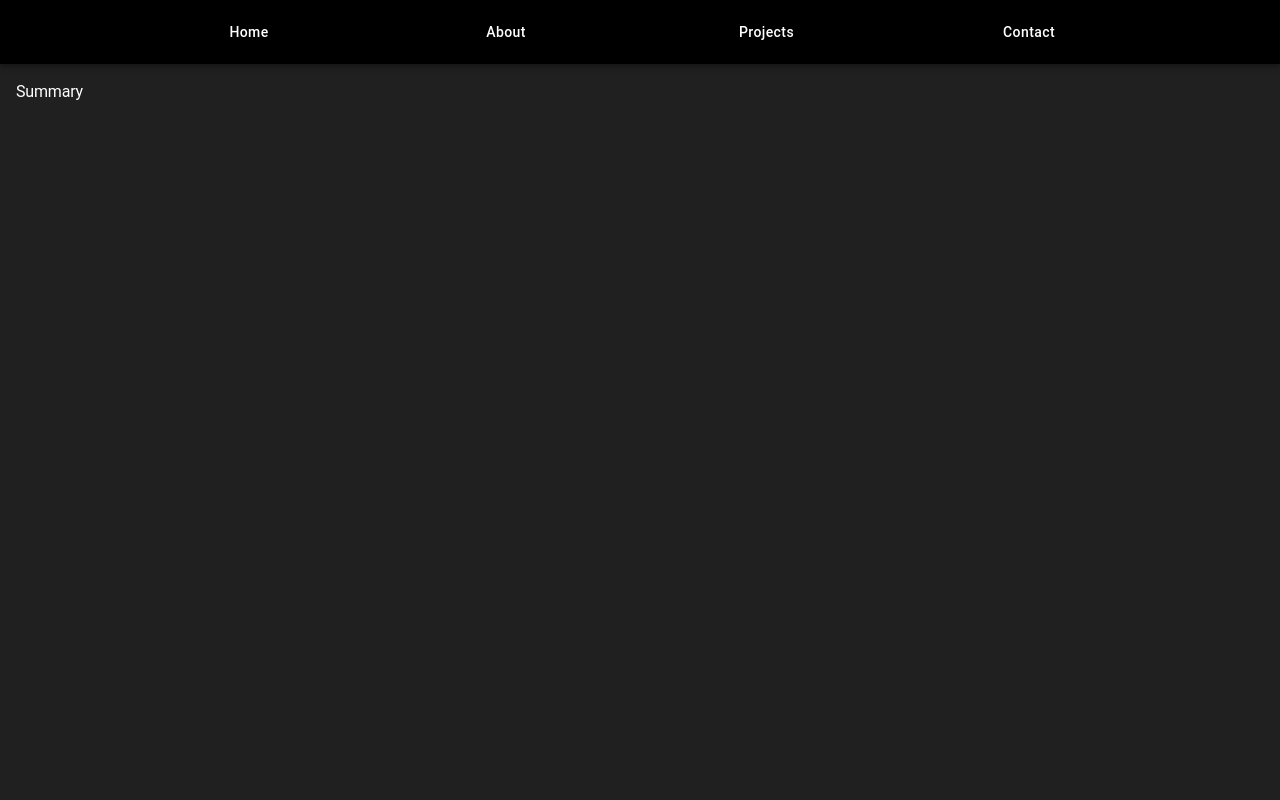
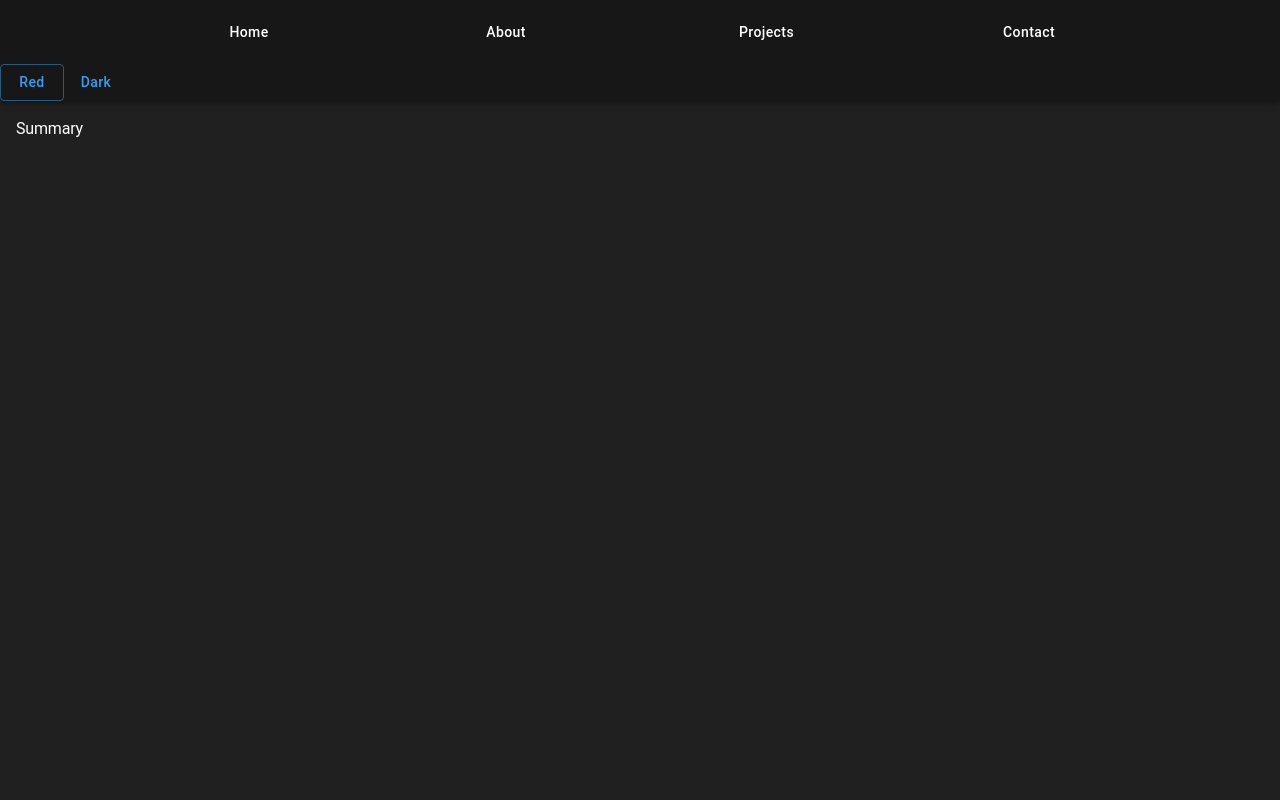
Before and after one commit to alcash55/Portfolio, a React (Vite) app: page / in a window 1280 px wide. Shown: the top 800 px of the page. Built offline with nearby package versions, Linux system fonts and the light colour scheme.

Commit message:
Add theme switching

```diff
--- a/src/components/AppShell/NavBar.tsx
+++ b/src/components/AppShell/NavBar.tsx
@@ -1,4 +1,5 @@
 import { Box, AppBar, Toolbar, Button } from "@mui/material";
+import { ThemeButton } from "./ThemeButton";
 
 export const NavBar = () => {
   return (
@@ -26,6 +27,7 @@ export const NavBar = () => {
             Contact
           </Button>
         </Toolbar>
+        <ThemeButton />
       </AppBar>
     </Box>
   );
--- a/src/components/AppShell/ThemeButton.tsx
+++ b/src/components/AppShell/ThemeButton.tsx
@@ -1,12 +1,15 @@
-import { Button } from "@mui/material";
-import { darkTheme } from "../../layout/Theme/darkTheme";
-import { redTheme } from "../../layout/Theme/redTheme";
+import { Button, Stack } from "@mui/material";
+import { useColorMode } from "../../layout/Theme/Context";
 
 export const ThemeButton = () => {
+  const { toggleColorMode } = useColorMode();
+
   return (
-    <>
-      <Button onClick={() => {}}>Red</Button>
-      <Button>Dark</Button>
-    </>
+    <Stack direction={"row"}>
+      <Button variant="outlined" onClick={() => toggleColorMode("red")}>
+        Red
+      </Button>
+      <Button onClick={() => toggleColorMode("dark")}>Dark</Button>
+    </Stack>
   );
 };
--- /dev/null
+++ b/src/layout/Theme/Context.tsx
@@ -0,0 +1,34 @@
+import { createContext, PropsWithChildren, useContext, useState } from "react";
+import { ThemeProvider } from "@mui/material";
+import { redTheme } from "./redTheme";
+import { darkTheme } from "./darkTheme";
+
+const ColorModeContext = createContext({
+  mode: darkTheme,
+  toggleColorMode: (color: string) => {},
+});
+
+export const useColorMode = () => {
+  const context = useContext(ColorModeContext);
+  return context;
+};
+
+export default function ToggleColorMode({ children }: PropsWithChildren) {
+  const [mode, setMode] = useState(darkTheme);
+
+  const toggleColorMode = (color: string) => {
+    if (color === "red") setMode(redTheme);
+    else if (color === "dark") setMode(darkTheme);
+  };
+
+  const contextValue = {
+    mode,
+    toggleColorMode,
+  };
+
+  return (
+    <ColorModeContext.Provider value={contextValue}>
+      <ThemeProvider theme={mode}>{children}</ThemeProvider>
+    </ColorModeContext.Provider>
+  );
+}
--- a/src/layout/Theme/index.tsx
+++ b/src/layout/Theme/index.tsx
@@ -1,12 +1,12 @@
-import { CssBaseline, ThemeProvider as MuiThemeProvider } from "@mui/material";
+import { CssBaseline } from "@mui/material";
 import { PropsWithChildren } from "react";
-import { darkTheme } from "./darkTheme";
+import ToggleColorMode from "../../layout/Theme/Context"; // Import your ToggleColorMode component
 
 export const ThemeProvider = ({ children }: PropsWithChildren) => {
   return (
-    <MuiThemeProvider theme={darkTheme}>
+    <ToggleColorMode>
       <CssBaseline />
       {children}
-    </MuiThemeProvider>
+    </ToggleColorMode>
   );
 };
--- a/src/layout/Theme/redTheme.ts
+++ b/src/layout/Theme/redTheme.ts
@@ -18,92 +18,67 @@ export const redTheme: ThemeOptions = createTheme({
       fontSize: 12,
       fontWeight: 400,
       letterSpacing: 0.499,
-      lineHeight: 31.92,
       textCase: "uppercase",
-      color: "white",
     },
     h1: {
       fontSize: 96,
       fontWeight: 700,
       letterSpacing: -2.141,
-      lineHeight: 112.03,
-      color: "white",
     },
     h2: {
       fontSize: 60,
       fontWeight: 700,
       letterSpacing: -1.34,
-      lineHeight: 72,
-      color: "white",
     },
     h3: {
       fontSize: 48,
       fontWeight: 700,
       letterSpacing: -1.07,
-      lineHeight: 56.016,
-      color: "white",
     },
     h4: {
       fontSize: 34,
       fontWeight: 700,
       letterSpacing: -0.741,
-      lineHeight: 41.99,
-      color: "white",
     },
     h5: {
       fontSize: 24,
       fontWeight: 700,
       letterSpacing: -0.046,
-      lineHeight: 32.016,
-      color: "white",
     },
     h6: {
       fontSize: 20,
       fontWeight: 700,
       letterSpacing: -0.334,
-      lineHeight: 32,
-      color: "white",
     },
     body1: {
       fontSize: 16,
       fontWeight: 400,
       letterSpacing: -0.176,
-      lineHeight: 24,
-      color: "white",
     },
     body2: {
       fontSize: 14,
       fontWeight: 400,
       letterSpacing: -0.087,
-      lineHeight: 20.02,
-      color: "white",
     },
     subtitle1: {
       fontSize: 16,
       fontWeight: 500,
       letterSpacing: -0.176,
-      lineHeight: 28,
-      color: "white",
     },
     subtitle2: {
       fontSize: 14,
       fontWeight: 500,
       letterSpacing: -0.087,
-      lineHeight: 21.98,
-      color: "white",
     },
     caption: {
       fontSize: 12,
       fontWeight: 400,
       letterSpacing: -0.006,
-      lineHeight: 19.92,
-      color: "white",
     },
     button: {
       fontSize: 14,
       lineHeight: 1.75,
       textTransform: "none",
-      color: "white",
     },
   },
 });
```
Also changed, not shown: src/components/AppShell/useThemeButton.ts (added, +8 -0 lines), src/layout/Theme/darkTheme.ts (+1 -12 lines).
